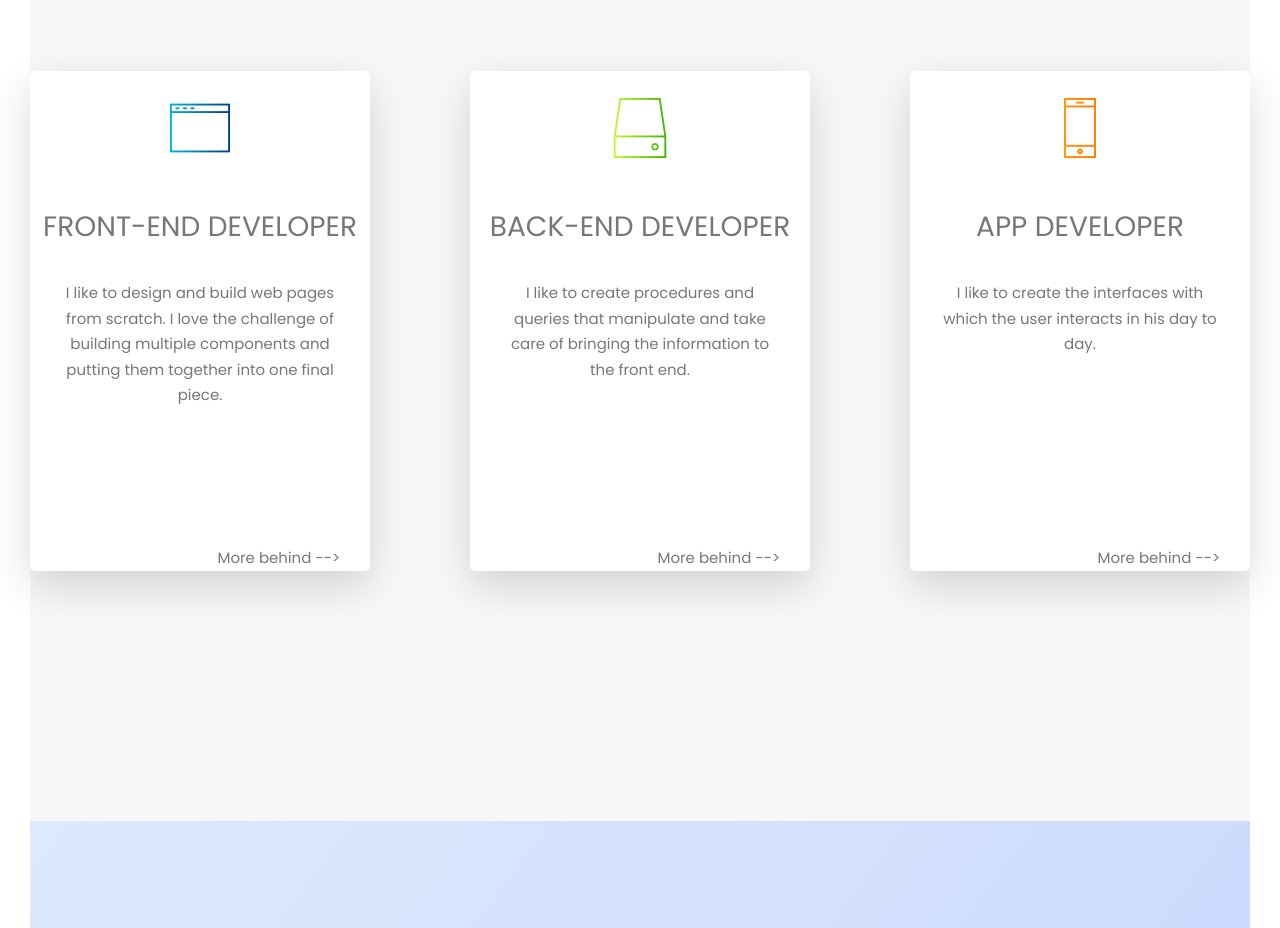
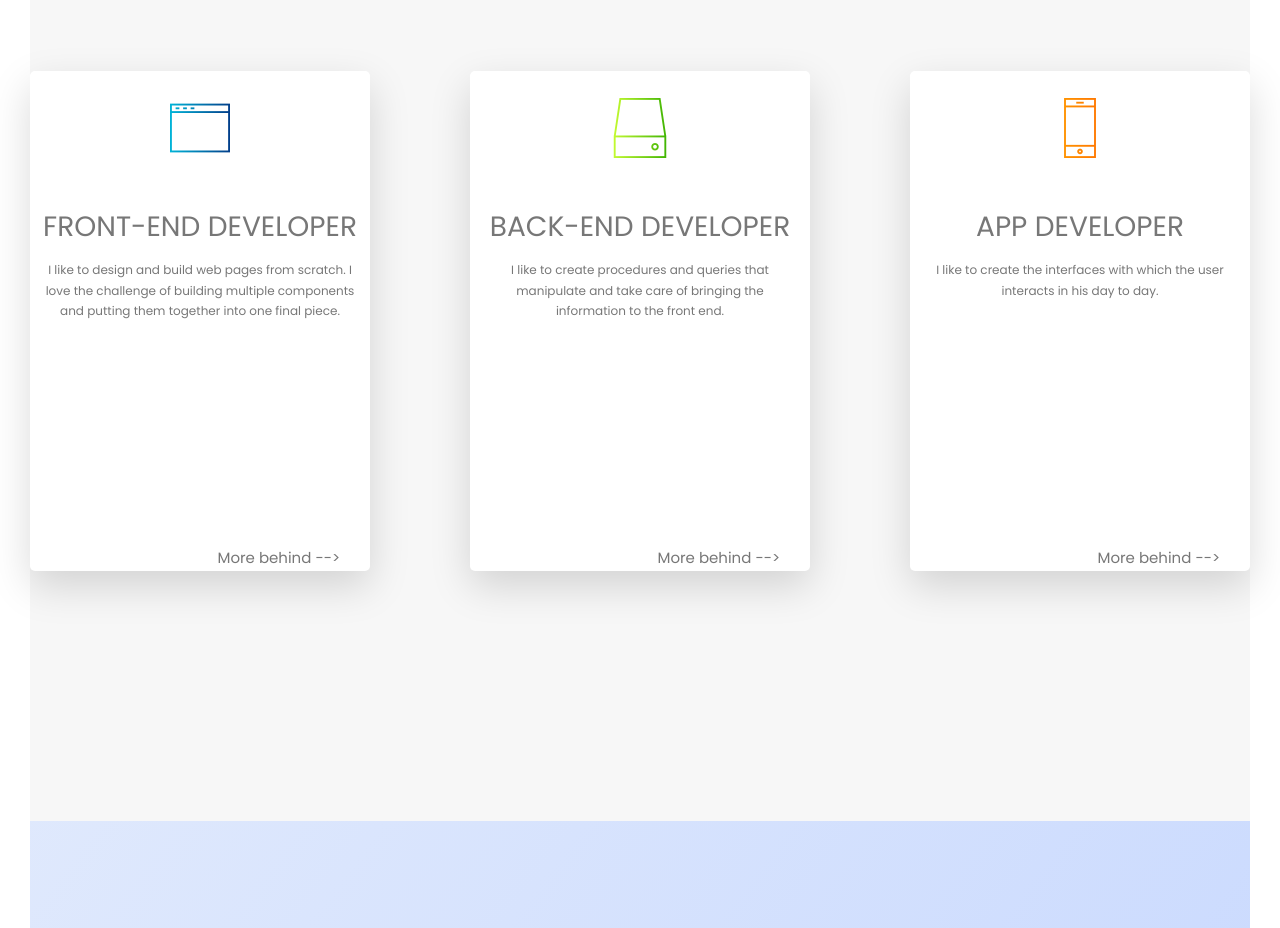
Before and after one commit to caelum050/portfolio.github.io, a website: page Websites/Portfolio-Website/index.html in a window 1280 px wide. Shown: the part 2360-3288 px from the top of the page. Drawn offline with nearby package versions, Linux system fonts and the light colour scheme; a web font is replaced by a local one.

Commit message:
EDT | Style change

```diff
--- a/Websites/Portfolio-Website/assets/css/styles.css
+++ b/Websites/Portfolio-Website/assets/css/styles.css
@@ -383,8 +383,8 @@ body {
   text-transform: uppercase;
 }
 .card__details {
-  padding: 3rem;
-  font-size: 1.5rem;
+  padding: 1rem;
+  font-size: 1.2rem;
 }
 .card__details ul {
   list-style: none;
@@ -394,7 +394,7 @@ body {
 }
 .card__details ul li {
   text-align: center;
-  padding: 0.5rem;
+  padding: 0.2rem;
 }
 .card__details ul li:not(:last-child) {
   border-bottom: 1px solid #eee;
```
